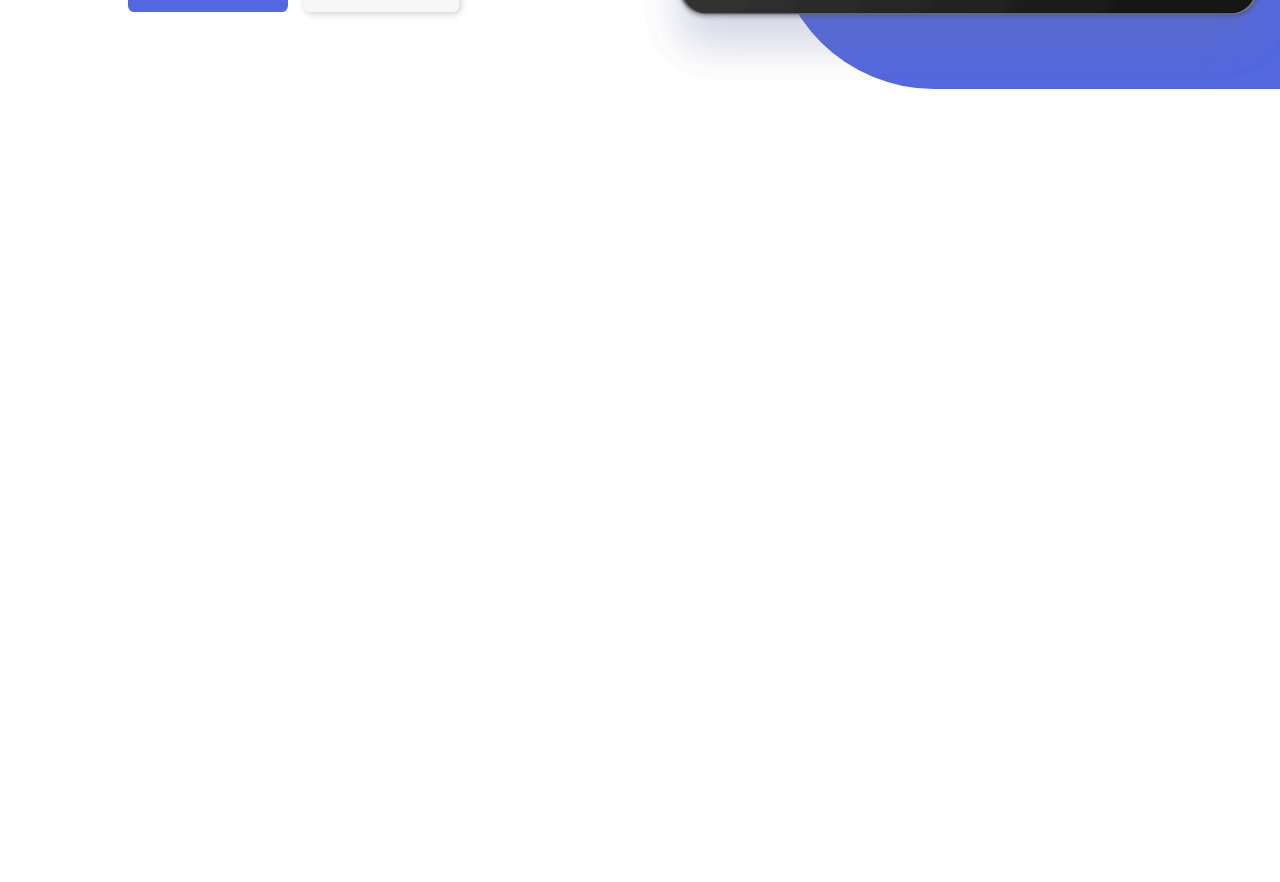
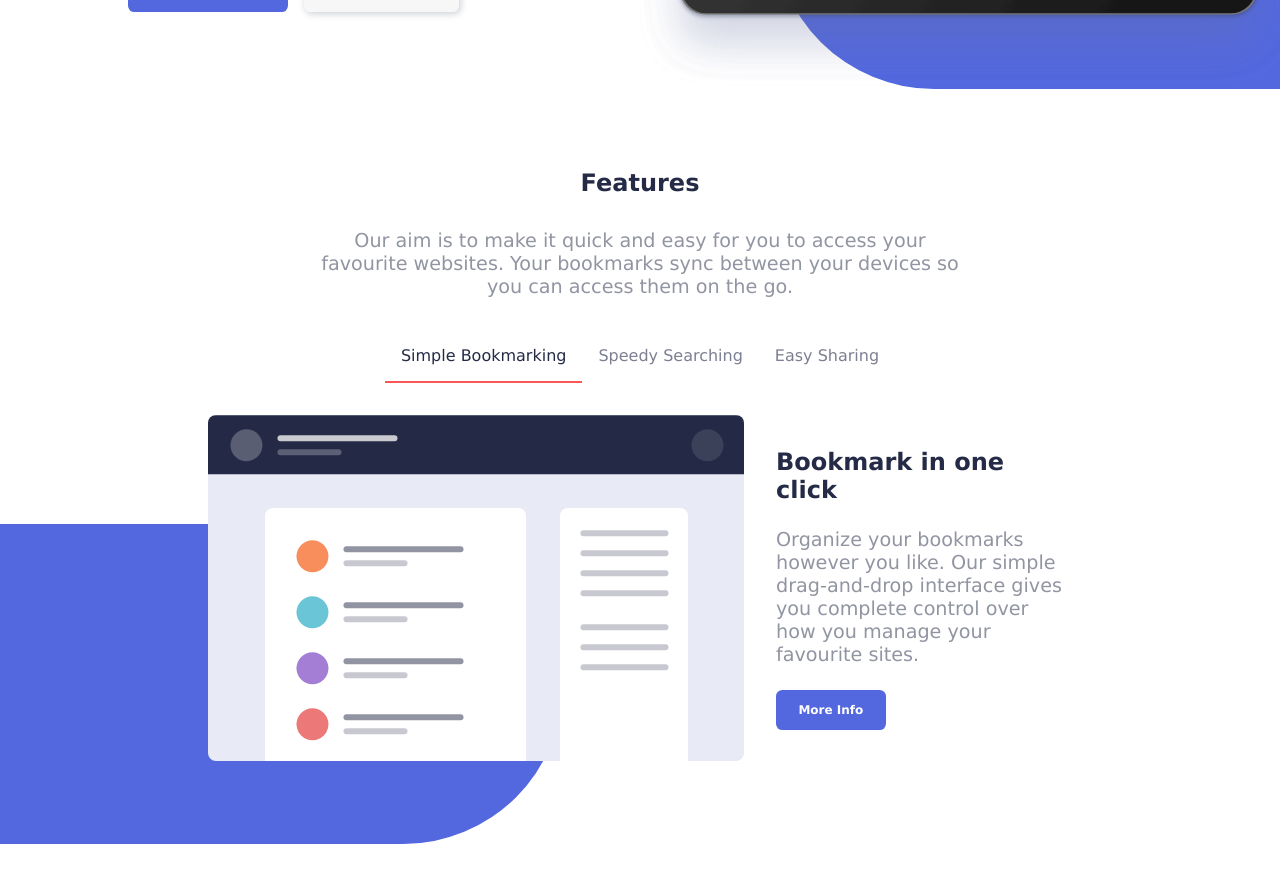
Before and after one commit to sohail-webdev/bookmark-landing-page, a React (Vite) app: page / in a window 1280 px wide. Shown: the part 540-1422 px from the top of the page. Before the commit the page ends 800 px from the top, so only its background shows below. Built offline with nearby package versions, Linux system fonts and the light colour scheme.

Commit message:
feat: code features section

```diff
--- a/src/App.jsx
+++ b/src/App.jsx
@@ -1,12 +1,22 @@
+import { useState, useCallback } from "react";
 import Header from "./components/Header";
 import Hero from "./components/Hero";
+import Features from "./components/Features";
 
 function App() {
+  const [activeFeaturesTabId, setActiveFeaturesTabId] = useState(1);
+
+  const set_active_features_tab_id = useCallback(event => {
+    const input_button = event.target;
+    setActiveFeaturesTabId(parseInt(input_button.dataset.tabId));
+  }, []);
+
   return (
     <>
       <Header />
       <main>
         <Hero />
+        <Features active_features_tab_id={activeFeaturesTabId} set_active_features_tab_id={set_active_features_tab_id} />
       </main>
     </>
   );
--- /dev/null
+++ b/src/components/Features.jsx
@@ -0,0 +1,65 @@
+import illustration_features_tab_1 from "../assets/illustration-features-tab-1.svg";
+
+function FeaturesTabSimpleBookmarking() {
+  return (
+    <div className="features-tab-simple-bookmarking">
+      <div className="features-tab-illustration-wrapper">
+        <img src={illustration_features_tab_1} alt="" className="features-tab-illustration" />
+      </div>
+      <div className="features-tab-content">
+        <h2>Bookmark in one click</h2>
+        <p>
+          Organize your bookmarks however you like. Our simple drag-and-drop interface gives you complete control over how you manage your favourite
+          sites.
+        </p>
+        <button className="button primary-cta-button">More Info</button>
+      </div>
+    </div>
+  );
+}
+
+function FeaturesTabs({ active_features_tab_id, set_active_features_tab_id }) {
+  return (
+    <div className="section-features-tabs-container">
+      <div className="features-tab-switcher-container">
+        <button
+          className={`button features-tab-switcher-button${active_features_tab_id === 1 ? " active" : ""}`}
+          data-tab-id="1"
+          onClick={set_active_features_tab_id}
+        >
+          Simple Bookmarking
+        </button>
+        <button
+          className={`button features-tab-switcher-button${active_features_tab_id === 2 ? " active" : ""}`}
+          data-tab-id="2"
+          onClick={set_active_features_tab_id}
+        >
+          Speedy Searching
+        </button>
+        <button
+          className={`button features-tab-switcher-button${active_features_tab_id === 3 ? " active" : ""}`}
+          data-tab-id="3"
+          onClick={set_active_features_tab_id}
+        >
+          Easy Sharing
+        </button>
+      </div>
+      <div className="features-tabs-wrapper">{active_features_tab_id === 1 ? <FeaturesTabSimpleBookmarking /> : <p>Invalid Tab Selected</p>}</div>
+    </div>
+  );
+}
+
+export default function Features({ active_features_tab_id, set_active_features_tab_id }) {
+  return (
+    <section className="section-features">
+      <div className="section-features-header">
+        <h1>Features</h1>
+        <p>
+          Our aim is to make it quick and easy for you to access your favourite websites. Your bookmarks sync between your devices so you can access
+          them on the go.
+        </p>
+      </div>
+      <FeaturesTabs active_features_tab_id={active_features_tab_id} set_active_features_tab_id={set_active_features_tab_id} />
+    </section>
+  );
+}
--- a/src/styles/style.css
+++ b/src/styles/style.css
@@ -11,8 +11,20 @@
   width: 100%;
   font-family: Verdana, Geneva, Tahoma, sans-serif;
   font-size: 12px;
+  --color-primary-1: hsl(231, 69%, 60%);
+  --color-primary-2: hsl(0, 94%, 66%);
+  --color-neutral-1: hsl(0, 0%, 97%);
+  --color-neutral-2: hsl(229, 31%, 21%);
   --x-padding: 10vw;
+  --y-section-padding: 5vh;
+  --heading-font-size: 1.5rem;
+  --paragraph-font-size: 1.2rem;
+  --paragraph-opacity: 0.5;
+  --button-padding: 0.8rem 1.4rem;
+  --button-radius: 0.4rem;
+  color: var(--color-neutral-2);
 }
+
 /* Resets */
 .button {
   background: none;
@@ -24,11 +36,24 @@
   font-family: inherit;
   cursor: pointer;
 }
+/*  */
+
+/* Defaults */
+p {
+  font-size: var(--paragraph-font-size);
+  opacity: var(--paragraph-opacity);
+}
+h1,
+h2 {
+  font-size: var(--heading-font-size);
+}
+/*  */
+
 .header {
   display: flex;
   justify-content: space-between;
   align-items: center;
-  padding: 5vh var(--x-padding);
+  padding: var(--y-section-padding) var(--x-padding);
 }
 .nav-links-cta-container {
   display: flex;
@@ -42,12 +67,11 @@
   gap: 2.4rem;
 }
 .nav-link {
-  color: hsl(229, 31%, 21%);
   cursor: pointer;
 }
 .login-button {
   color: #ffffff;
-  background-color: hsl(0, 94%, 66%);
+  background-color: var(--color-primary-2);
   padding: 0.8rem 1.4rem;
   border-radius: 0.4rem;
 }
@@ -88,7 +112,7 @@
   --border-radius: 40vw;
   border-top-left-radius: var(--border-radius);
   border-bottom-left-radius: var(--border-radius);
-  background-color: hsl(231, 69%, 60%);
+  background-color: var(--color-primary-1);
   z-index: -1;
 }
 .section-hero-content > h1 {
@@ -96,8 +120,6 @@
   line-height: 3rem;
 }
 .section-hero-content > p {
-  font-size: 1.2rem;
-  opacity: 0.5;
   max-width: 90%;
 }
 .section-hero-cta-buttons {
@@ -105,16 +127,95 @@
   gap: 1rem;
 }
 .section-hero-cta-buttons > .button {
-  padding: 0.8rem 1.4rem;
-  border-radius: 0.4rem;
+  padding: var(--button-padding);
+  border-radius: var(--button-radius);
   font-weight: bold;
 }
 .primary-cta-button {
-  background-color: hsl(231, 69%, 60%);
+  background-color: var(--color-primary-1);
   color: #ffffff;
 }
 .secondary-cta-button {
-  background-color: hsl(0, 0%, 97%);
+  background-color: var(--color-neutral-1);
   color: #000000;
   box-shadow: 0.1rem 0.1rem 0.4rem 0.05rem rgb(37, 43, 70, 0.2);
 }
+
+/* Features Section */
+.section-features {
+  display: flex;
+  flex-direction: column;
+  justify-content: center;
+  align-items: center;
+  gap: 2rem;
+  padding: var(--y-section-padding) 0;
+}
+.section-features-header {
+  display: flex;
+  flex-direction: column;
+  justify-content: center;
+  align-items: center;
+  gap: 2rem;
+}
+.section-features-header > p {
+  max-width: 50%;
+  text-align: center;
+}
+.section-features-tabs-container {
+  display: flex;
+  flex-direction: column;
+  gap: 2rem;
+}
+.features-tab-switcher-container {
+  display: flex;
+  justify-content: center;
+  align-items: center;
+}
+.features-tab-switcher-button {
+  font-size: 1rem;
+  padding: 1rem;
+  border-bottom: 0.15rem solid transparent;
+  opacity: 0.6;
+}
+.features-tab-switcher-button.active {
+  border-color: var(--color-primary-2);
+  opacity: 1;
+}
+.features-tab-simple-bookmarking {
+  display: flex;
+  padding-right: var(--x-padding);
+  gap: 2rem;
+}
+.features-tabs-wrapper {
+  position: relative;
+  padding: 0 var(--x-padding);
+}
+.features-tabs-wrapper::before {
+  position: absolute;
+  left: -1%;
+  bottom: 0;
+  content: "";
+  height: 20rem;
+  width: 45vw;
+  --border-radius: 45vw;
+  border-top-right-radius: var(--border-radius);
+  border-bottom-right-radius: var(--border-radius);
+  background-color: var(--color-primary-1);
+  z-index: -1;
+}
+.features-tabs-wrapper > * {
+  padding: 5rem;
+  padding-top: unset;
+}
+.features-tab-content {
+  display: flex;
+  justify-content: center;
+  align-items: flex-start;
+  flex-direction: column;
+  gap: 1.5rem;
+}
+.features-tab-content > .button {
+  padding: var(--button-padding);
+  border-radius: var(--button-radius);
+  font-weight: bold;
+}
```
Also changed, not shown: src/assets/illustration-features-tab-1.svg (added).
